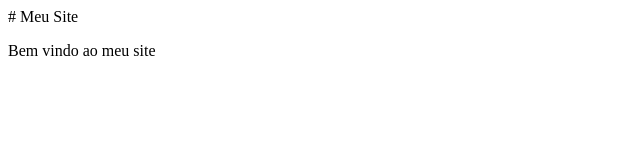
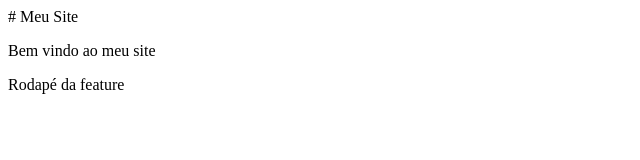
Before and after one commit to DiegoSeleguiniCode/um-site, a plain HTML site: page index.html in a window 1280 px wide. Shown: the whole page, without its empty margins (0-640 px from the left). Drawn offline with Linux system fonts and the light colour scheme.

Commit message:
feat: adiciona rodapé

```diff
--- a/index.html
+++ b/index.html
@@ -1,2 +1,3 @@
 # Meu Site
 <p>Bem vindo ao meu site</p>
+<footer>Rodapé da feature</footer>
```
